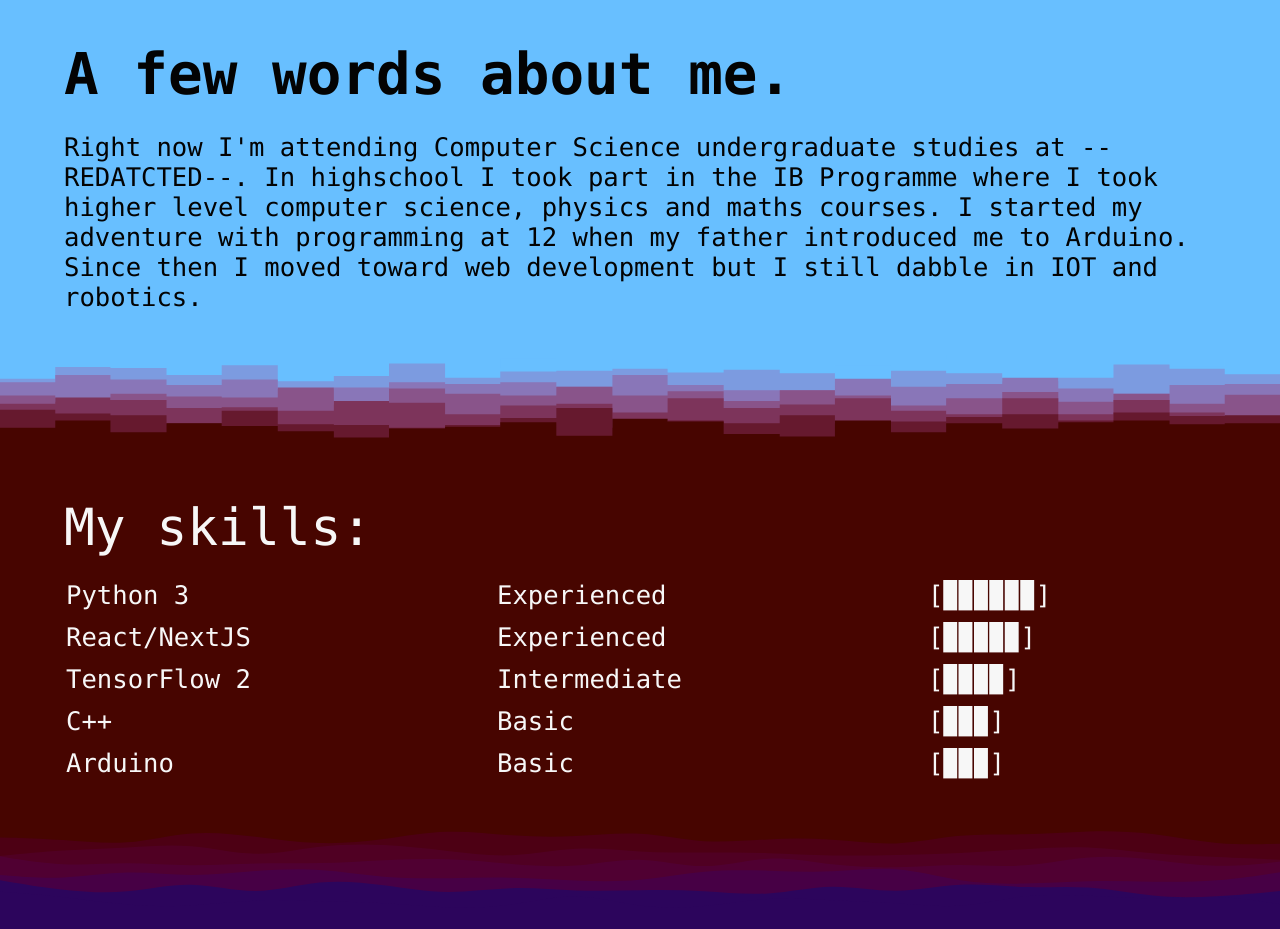
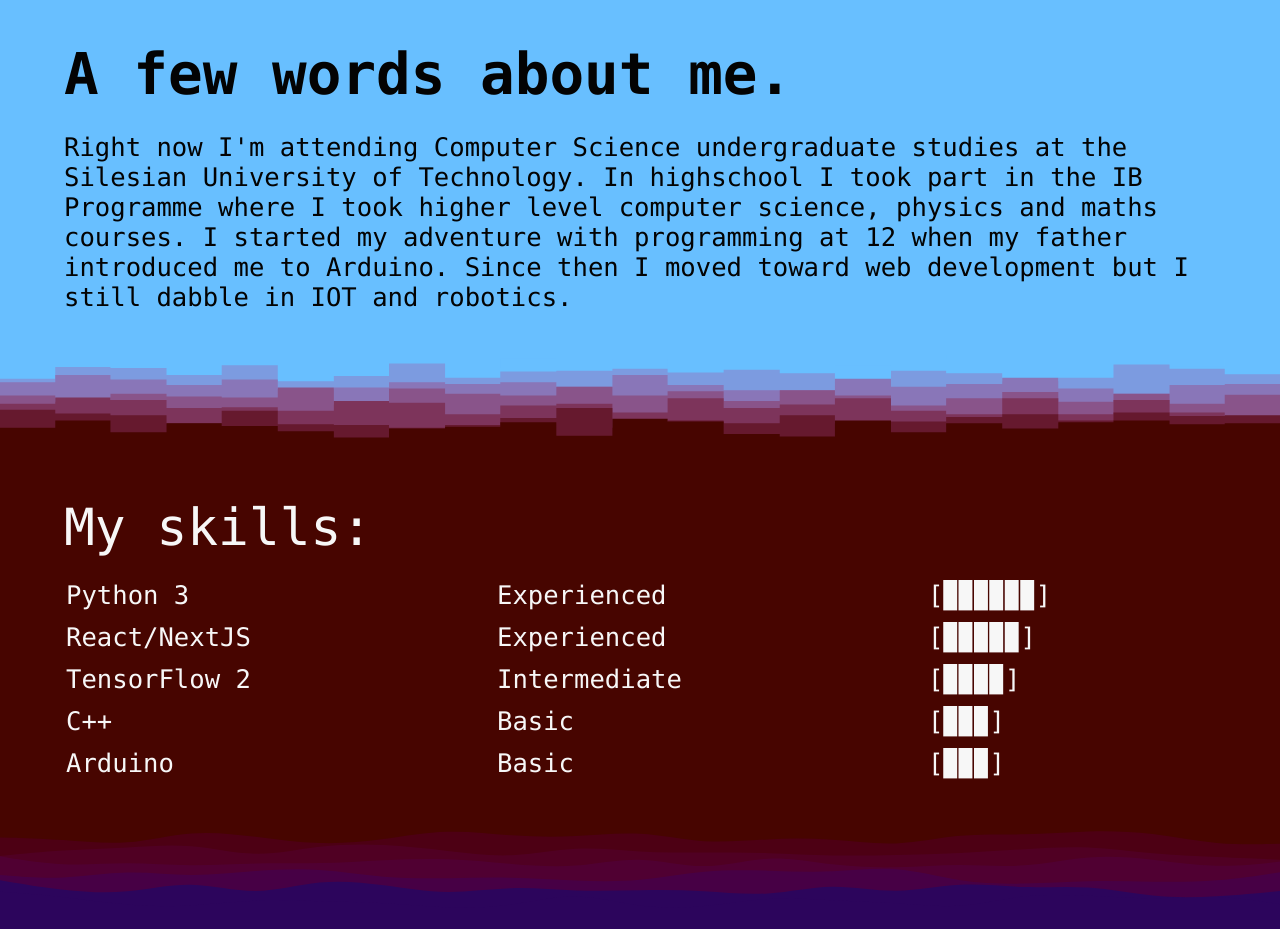
Before and after one commit to lrajzer/Personal-Site-Next, a Next.js app in the folder personal-site/: page / in a window 1280 px wide. Shown: the part 920-1849 px from the top of the page. Built offline with nearby package versions, Linux system fonts and the light colour scheme.

Commit message:
updated info

```diff
--- a/personal-site/pages/index.js
+++ b/personal-site/pages/index.js
@@ -29,12 +29,12 @@
         <div className={`${styles.textBlock} ${styles.textOne}`}>
           <h2 className={styles.headTwo}>A few words about me.</h2>
           <p>
-            Right now I&apos;m attending Computer Science undergraduate studies at
-            --REDATCTED--. In highschool I took part in the IB Programme where I
-            took higher level computer science, physics and maths courses. I
-            started my adventure with programming at 12 when my father
-            introduced me to Arduino. Since then I moved toward web development
-            but I still dabble in IOT and robotics.
+            Right now I&apos;m attending Computer Science undergraduate studies
+            at the Silesian University of Technology. In highschool I took part
+            in the IB Programme where I took higher level computer science,
+            physics and maths courses. I started my adventure with programming
+            at 12 when my father introduced me to Arduino. Since then I moved
+            toward web development but I still dabble in IOT and robotics.
           </p>
         </div>
         <div className={`${styles.spacer} ${styles.spacerTwo}`}></div>
```
